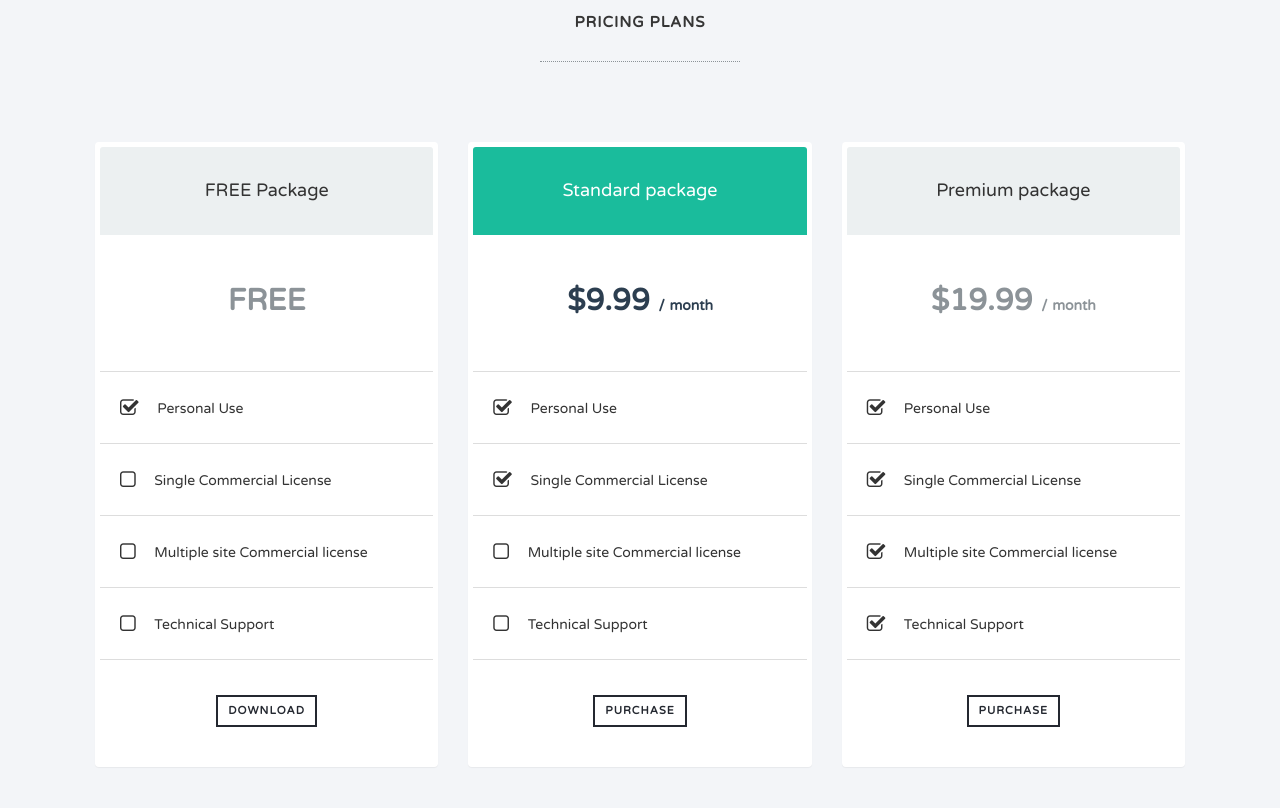
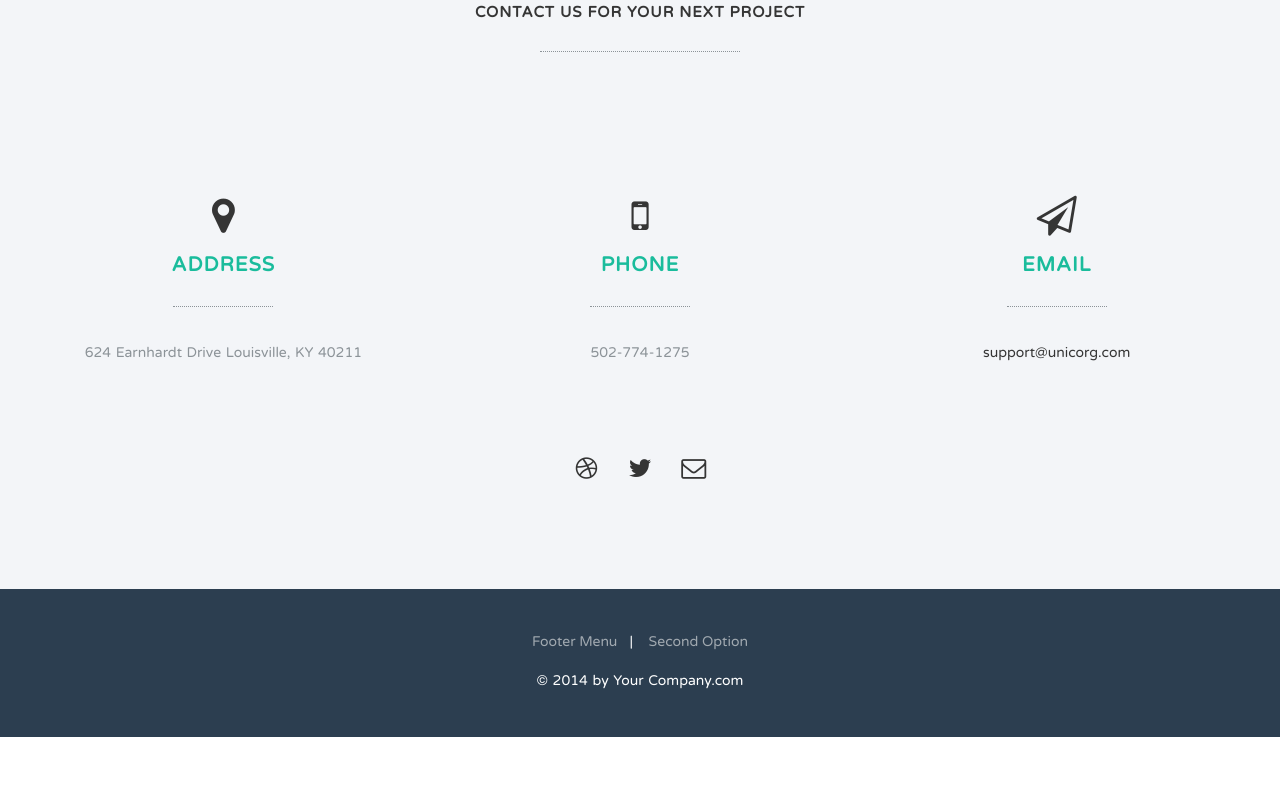
Before and after one commit to WillPapper/Glasnost-Landing-Page, a plain HTML site: page index.html in a window 1280 px wide. Shown: the part 6032-6840 px from the top of the page. After the commit the page ends 6769 px from the top, so only its background shows below. Drawn offline with Linux system fonts and the light colour scheme.

Commit message:
removed pricing

```diff
--- a/index.html
+++ b/index.html
@@ -4,7 +4,7 @@
 	<meta charset="utf-8">
 	<meta http-equiv="X-UA-Compatible" content="IE=edge">
 	<meta name="viewport" content="width=device-width, initial-scale=1">
-	<title>MIA One-Page HTML template</title>
+	<title>Glasnost</title>
 
 	<link href='http://fonts.googleapis.com/css?family=Varela+Round' rel='stylesheet' type='text/css'>
 	<link href="css/bootstrap.min.css" rel="stylesheet">
@@ -300,121 +300,7 @@ It is really easy to use and configure and includes <a href="#" >full documentat
 
 <!-- SECTION ################################################################################################## -->
 
-	<section class="pricing text-center" id="pricing">
-		<div class="container-fluid">
-			<div class="row">
-				<div class="col-md-12">
-					<h1 class="arrow">Pricing Plans</h1>
-				</div>
-			</div>
-
-			<div class="row">
-				<div class="col-md-4">
-					<div class="panel">
-						<div class="panel-heading">
-							<h4 class="text-center">FREE Package</h4>
-						</div>
-						<div class="panel-body text-center">
-							<p class="lead">
-								<strong>FREE</strong>
-							</p>
-						</div>
-						<ul class="list-group list-group-flush">
-							<li class="list-group-item">
-								<i class="fa fa-check-square-o"></i> Personal Use
-							</li>
-							<li class="list-group-item">
-								<i class="fa fa-square-o"></i> Single Commercial License
-							</li>
-							<li class="list-group-item">
-								<i class="fa fa-square-o"></i> Multiple site Commercial license
-							</li>
-							<li class="list-group-item">
-								<i class="fa fa-square-o"></i> Technical Support
-							</li>
-						</ul>
-						<div class="panel-body text-center">
-							<a class="pricing-btn">Download</a>
-						</div>
-					</div>
-				</div>
-
-				<div class="col-md-4">
-					<div class="panel panel-success">
-						<div class="panel-heading">
-							<h4 class="text-center">Standard package</h4>
-						</div>
-						<div class="panel-body text-center">
-							<p class="lead">
-								<strong>$9.99 <span>/ month</span></strong>
-							</p>
-						</div>
-						<ul class="list-group list-group-flush">
-							<li class="list-group-item">
-								<i class="fa fa-check-square-o"></i> Personal Use
-							</li>
-							<li class="list-group-item">
-								<i class="fa fa-check-square-o"></i> Single Commercial License
-							</li>
-							<li class="list-group-item">
-								<i class="fa fa-square-o"></i> Multiple site Commercial license
-							</li>
-							<li class="list-group-item">
-								<i class="fa fa-square-o"></i> Technical Support
-							</li>
-						</ul>
-						<div class="panel-body text-center">
-							<a class="pricing-btn">Purchase</a>
-						</div>
-					</div>
-				</div>
-
-				<div class="col-md-4">
-					<div class="panel">
-						<div class="panel-heading">
-							<h4 class="text-center">Premium package</h4>
-						</div>
-						<div class="panel-body text-center">
-							<p class="lead">
-								<strong>$19.99 <span>/ month</span></strong>
-							</p>
-						</div>
-						<ul class="list-group list-group-flush ">
-							<li class="list-group-item">
-								<i class="fa fa-check-square-o"></i> Personal Use
-							</li>
-							<li class="list-group-item">
-								<i class="fa fa-check-square-o"></i> Single Commercial License
-							</li>
-							<li class="list-group-item">
-								<i class="fa fa-check-square-o"></i> Multiple site Commercial license
-							</li>
-							<li class="list-group-item">
-								<i class="fa fa-check-square-o"></i> Technical Support
-							</li>
-						</ul>
-						<div class="panel-body text-center">
-							<a class="pricing-btn">Purchase</a>
-						</div>
-					</div>
-				</div>
-			</div>
-		</div>
-	</section>
-
 <!-- SECTION ################################################################################################## -->
-
-	<section class="subscribe text-center">
-		<div class="container-fluid">
-			<div class="col-md-12">
-				<h1>Subscribe and receive weekly freebies!</h1>
-				<form action="#">
-					<input type="text" name="" value="" placeholder="" required>
-					<input type="submit" name="" value="Subscribe">
-				</form>
-			</div>
-		</div>
-	</section>
 
 <!-- SECTION ################################################################################################## -->
 
```
